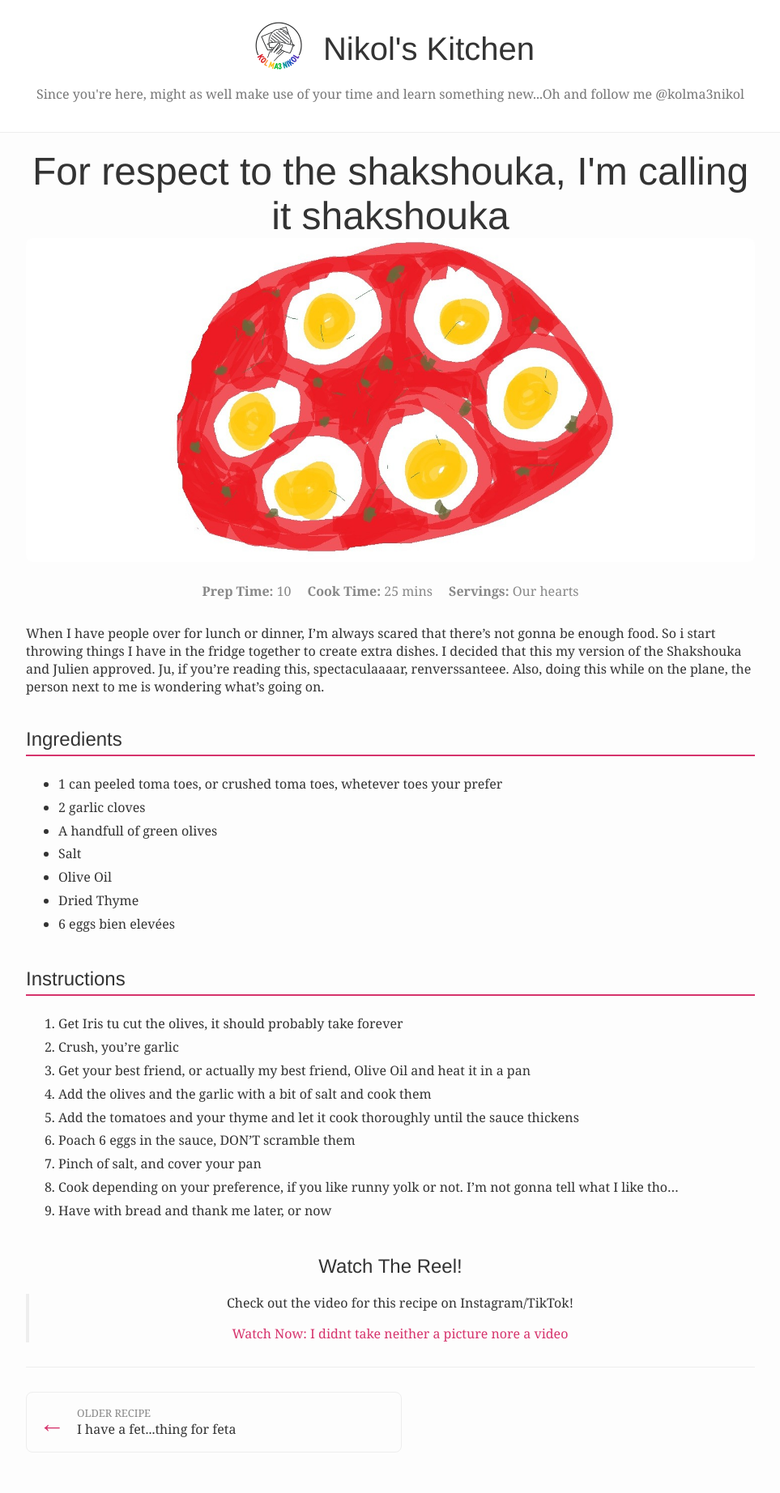
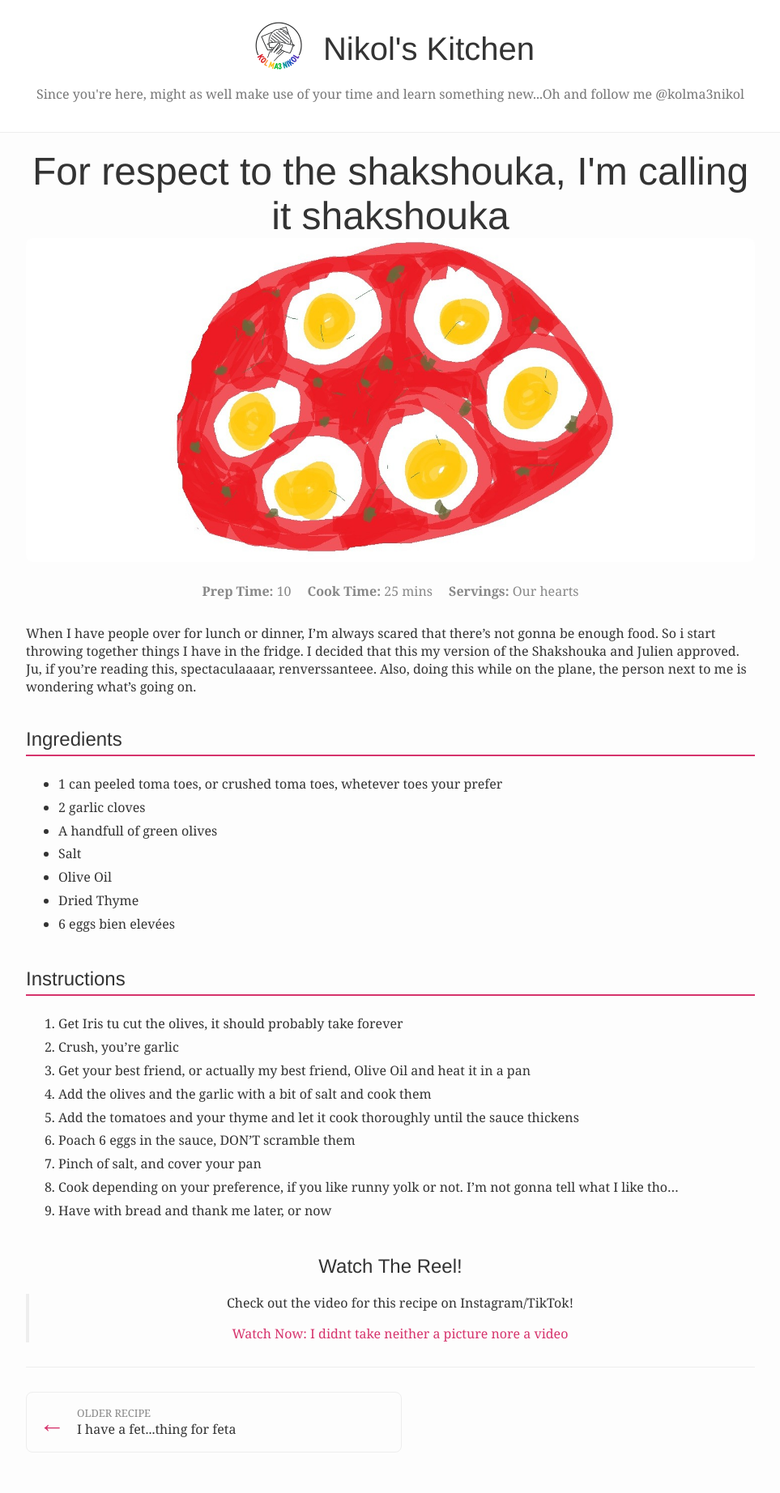
Before and after one commit to AntiLibrary5/nicools-kitchen, a Jekyll site: the page built from _posts/2025-09-07-not-really-shakshouka.md, in a window 1280 px wide. Shown: the whole page at 81% size, without its empty margins (158-1121 px from the left). Built offline with Jekyll 4.4.1, drawn with Linux system fonts in a browser that asks for light colours.

Commit message:
shakshuka update

```diff
--- a/_posts/2025-09-07-not-really-shakshouka.md
+++ b/_posts/2025-09-07-not-really-shakshouka.md
@@ -9,7 +9,7 @@ video_link: "I didnt take neither a picture nore a video"
 tags: [Vegetarian]
 ---
 
-When I have people over for lunch or dinner, I'm always scared that there's not gonna be enough food. So i start throwing things I have in the fridge together to create extra dishes. I decided that this my version of the Shakshouka and Julien approved. Ju, if you're reading this, spectaculaaaar, renverssanteee. Also, doing this while on the plane, the person next to me is wondering what's going on.
+When I have people over for lunch or dinner, I'm always scared that there's not gonna be enough food. So i start throwing together things I have in the fridge. I decided that this my version of the Shakshouka and Julien approved. Ju, if you're reading this, spectaculaaaar, renverssanteee. Also, doing this while on the plane, the person next to me is wondering what's going on.
 
 ## Ingredients
 
```
